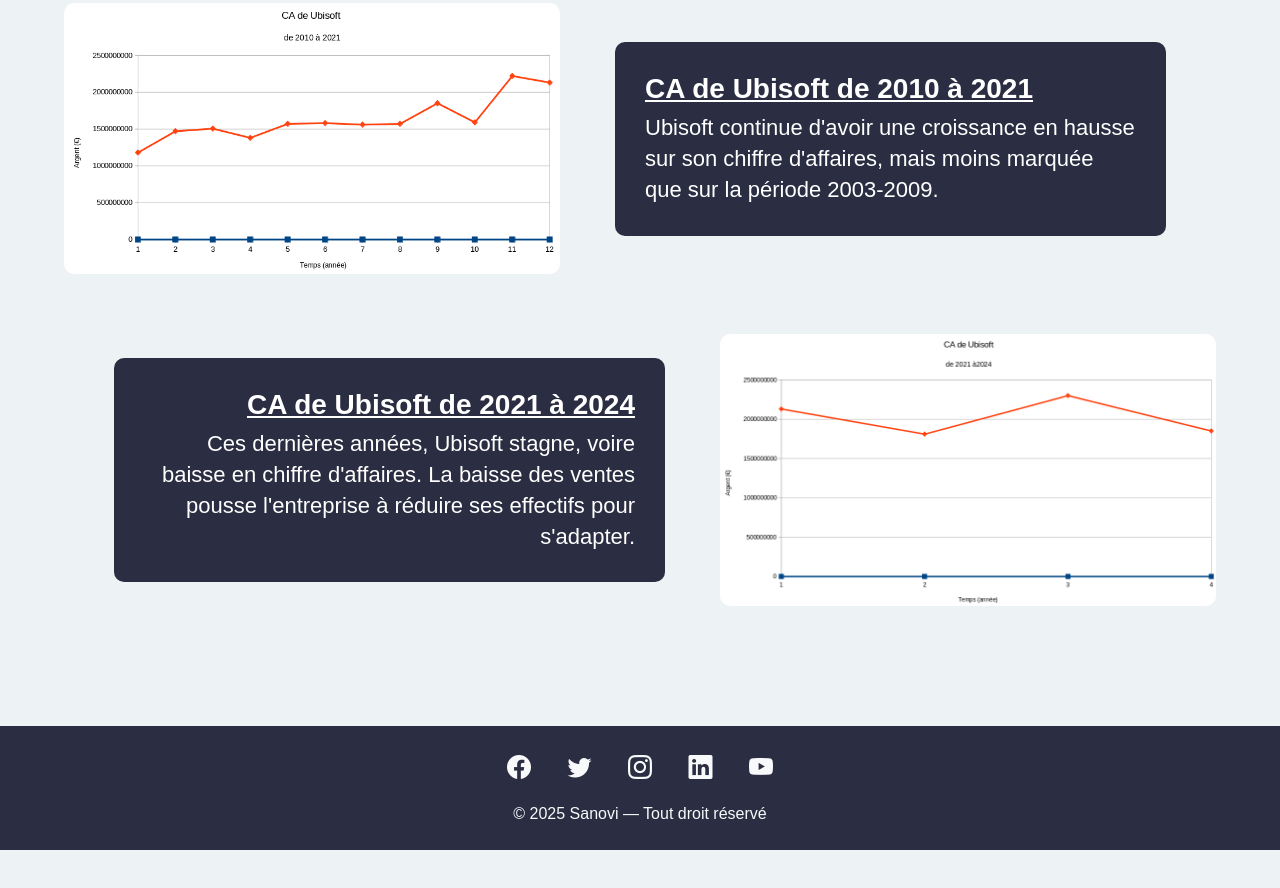
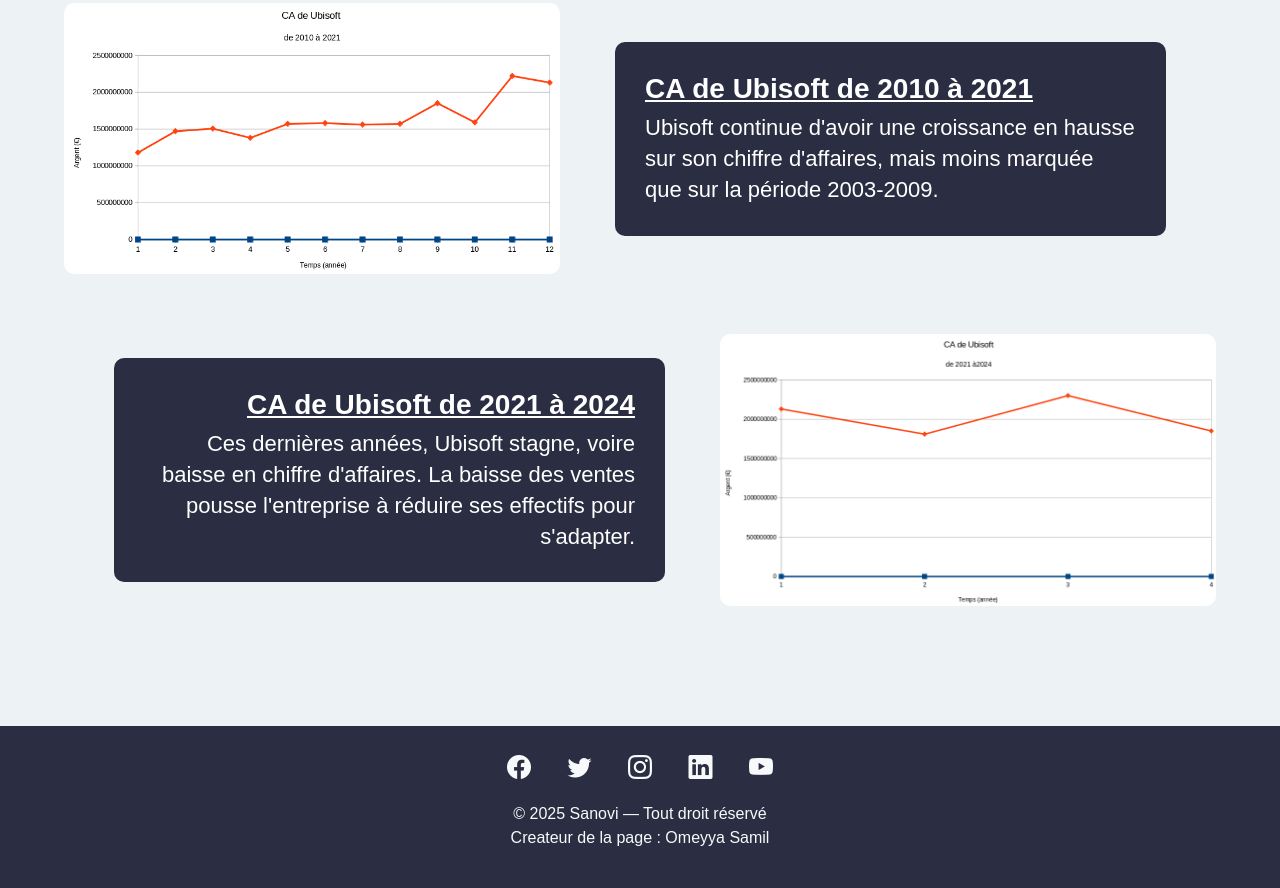
Before and after one commit to iruichek/page_ubisoft_site, a plain HTML site: page page_Omeyya.html in a window 1280 px wide. Shown: the part 1218-2106 px from the top of the page. Before the commit the page ends 2068 px from the top, so only its background shows below. Drawn offline with nearby package versions, Linux system fonts and the light colour scheme.

Commit message:
Update page_Omeyya.html

```diff
--- a/page_Omeyya.html
+++ b/page_Omeyya.html
@@ -109,6 +109,7 @@
       </a>
     </div>
     <p class="mb-0">© 2025 Sanovi — Tout droit réservé</p>
+    <div><p> Createur de la page : Omeyya Samil </p></div>
   </div>
 </footer>
 
```
